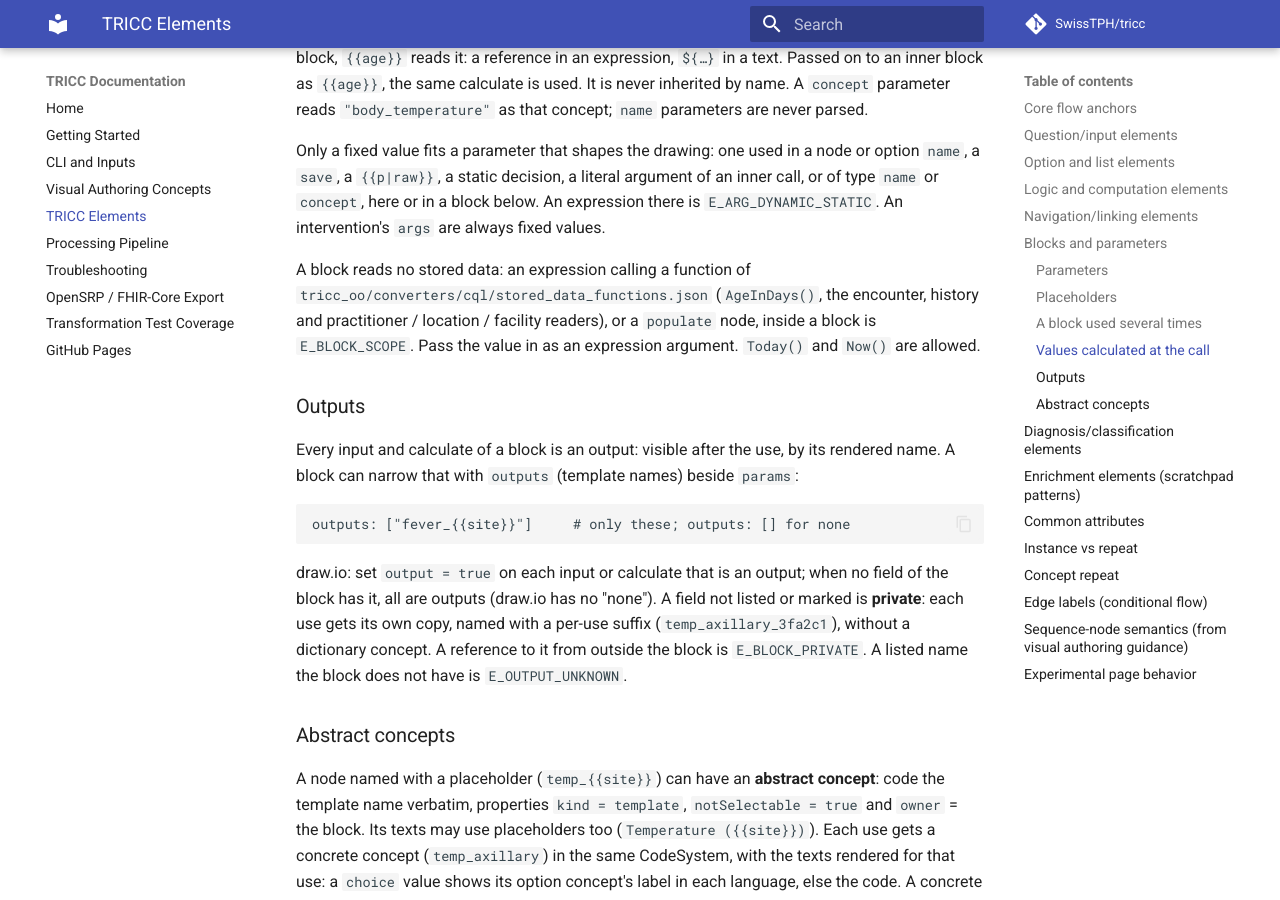
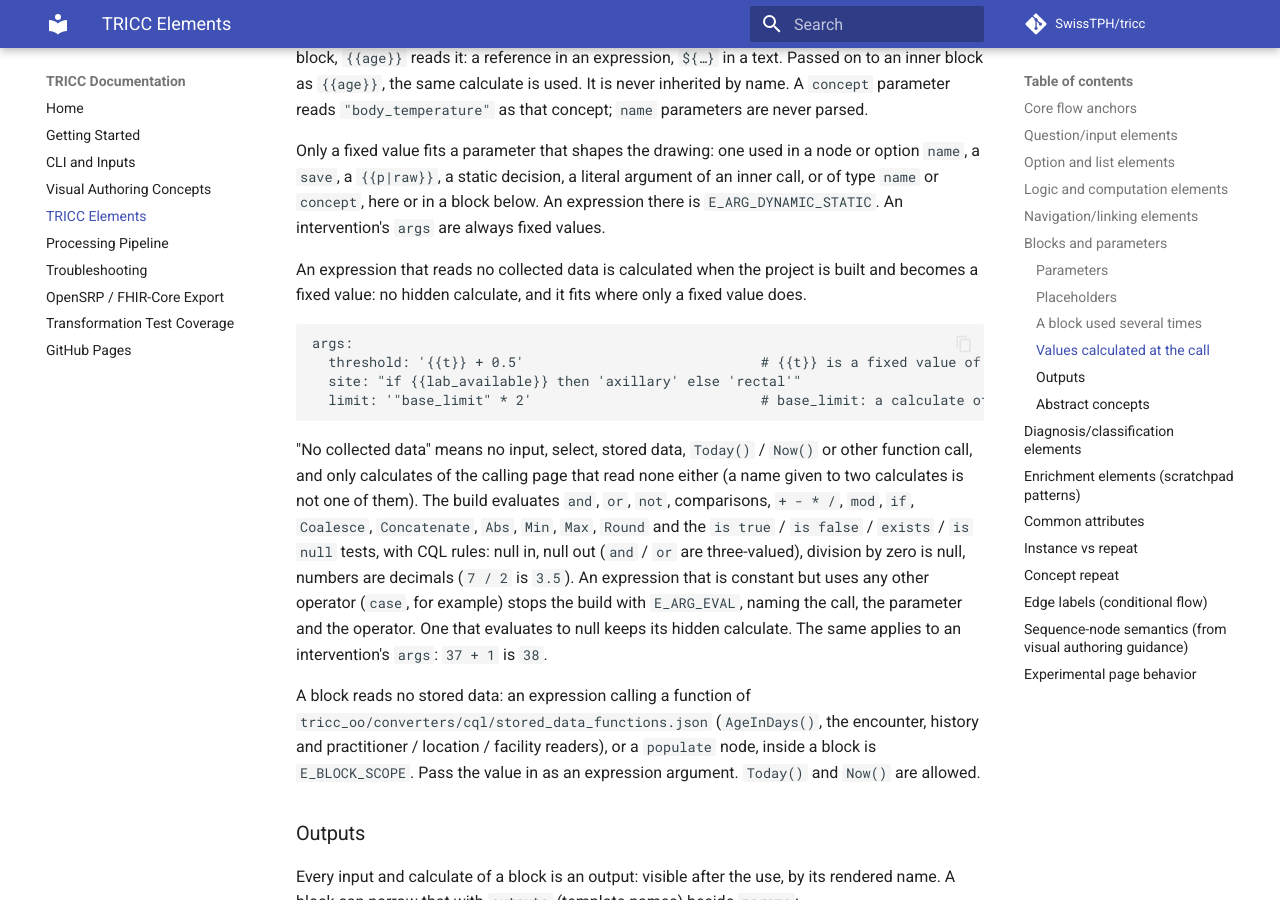
Before and after one commit to SwissTPH/tricc, an MkDocs documentation site: the page built from docs/tricc-elements.md, in a window 1280 px wide and 900 px high, scrolled down 5921 px. Built offline with MkDocs 1.6.1 and Material for MkDocs 9.7.7, drawn with Linux system fonts in a browser that asks for light colours; comment, search, counter and statistics services are not loaded.

Commit message:
Docs: :memo: spec and docs for build-time constant arguments (RFC #86)
Co-Authored-By: Claude Opus 5.5 <noreply@anthropic.com>

````diff
--- a/docs/tricc-elements.md
+++ b/docs/tricc-elements.md
@@ -233,6 +233,26 @@ Only a fixed value fits a parameter that shapes the drawing: one used in a node
 type `name` or `concept`, here or in a block below. An expression there is
 `E_ARG_DYNAMIC_STATIC`. An intervention's `args` are always fixed values.
 
+An expression that reads no collected data is calculated when the project is built and becomes
+a fixed value: no hidden calculate, and it fits where only a fixed value does.
+
+```yaml
+args:
+  threshold: '{{t}} + 0.5'                             # {{t}} is a fixed value of the caller
+  site: "if {{lab_available}} then 'axillary' else 'rectal'"
+  limit: '"base_limit" * 2'                            # base_limit: a calculate of this page
+```
+
+"No collected data" means no input, select, stored data, `Today()` / `Now()` or other function
+call, and only calculates of the calling page that read none either (a name given to two
+calculates is not one of them). The build evaluates `and`, `or`, `not`, comparisons,
+`+ - * /`, `mod`, `if`, `Coalesce`, `Concatenate`, `Abs`, `Min`, `Max`, `Round` and the
+`is true` / `is false` / `exists` / `is null` tests, with CQL rules: null in, null out (`and` /
+`or` are three-valued), division by zero is null, numbers are decimals (`7 / 2` is `3.5`). An
+expression that is constant but uses any other operator (`case`, for example) stops the build
+with `E_ARG_EVAL`, naming the call, the parameter and the operator. One that evaluates to null
+keeps its hidden calculate. The same applies to an intervention's `args`: `37 + 1` is `38`.
+
 A block reads no stored data: an expression calling a function of
 `tricc_oo/converters/cql/stored_data_functions.json` (`AgeInDays()`, the encounter, history
 and practitioner / location / facility readers), or a `populate` node, inside a block is
````
Also changed, not shown: feature/20261119-python-constant-eval.md (added, +108 -0 lines).
